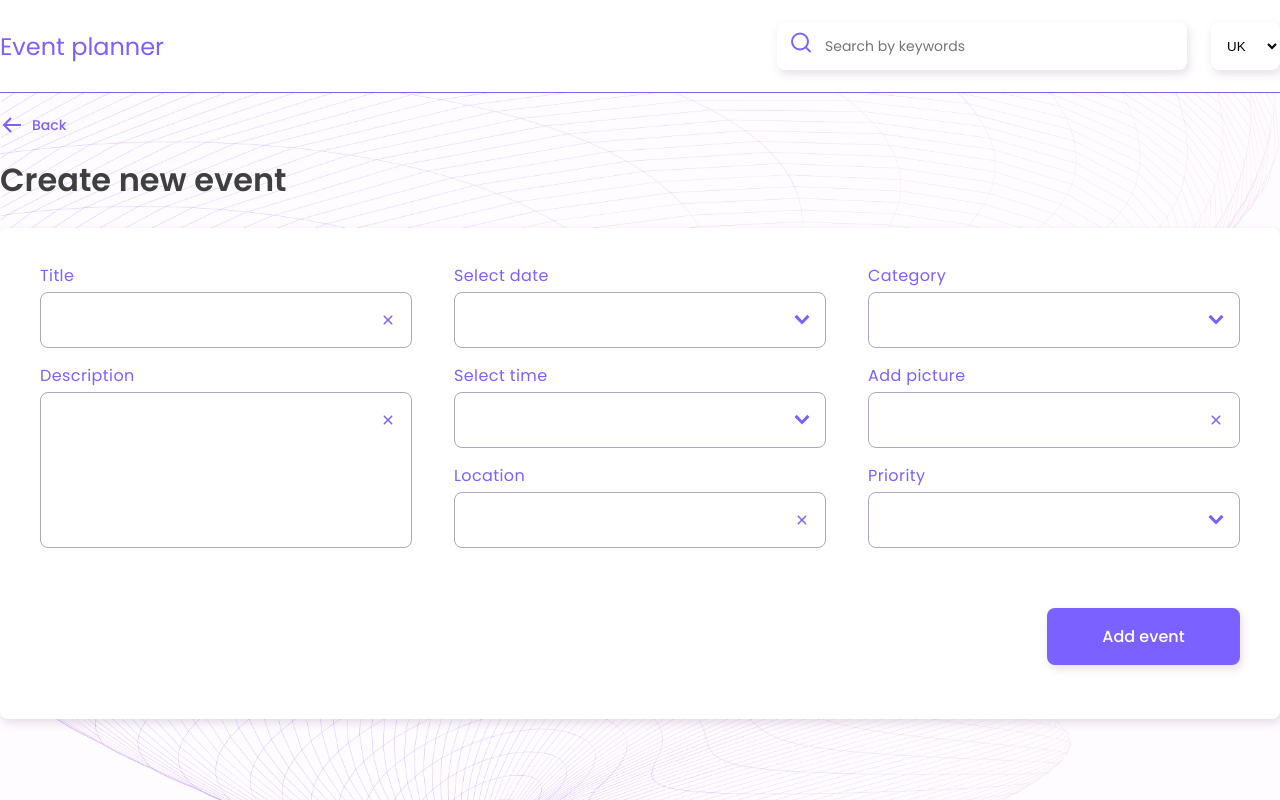
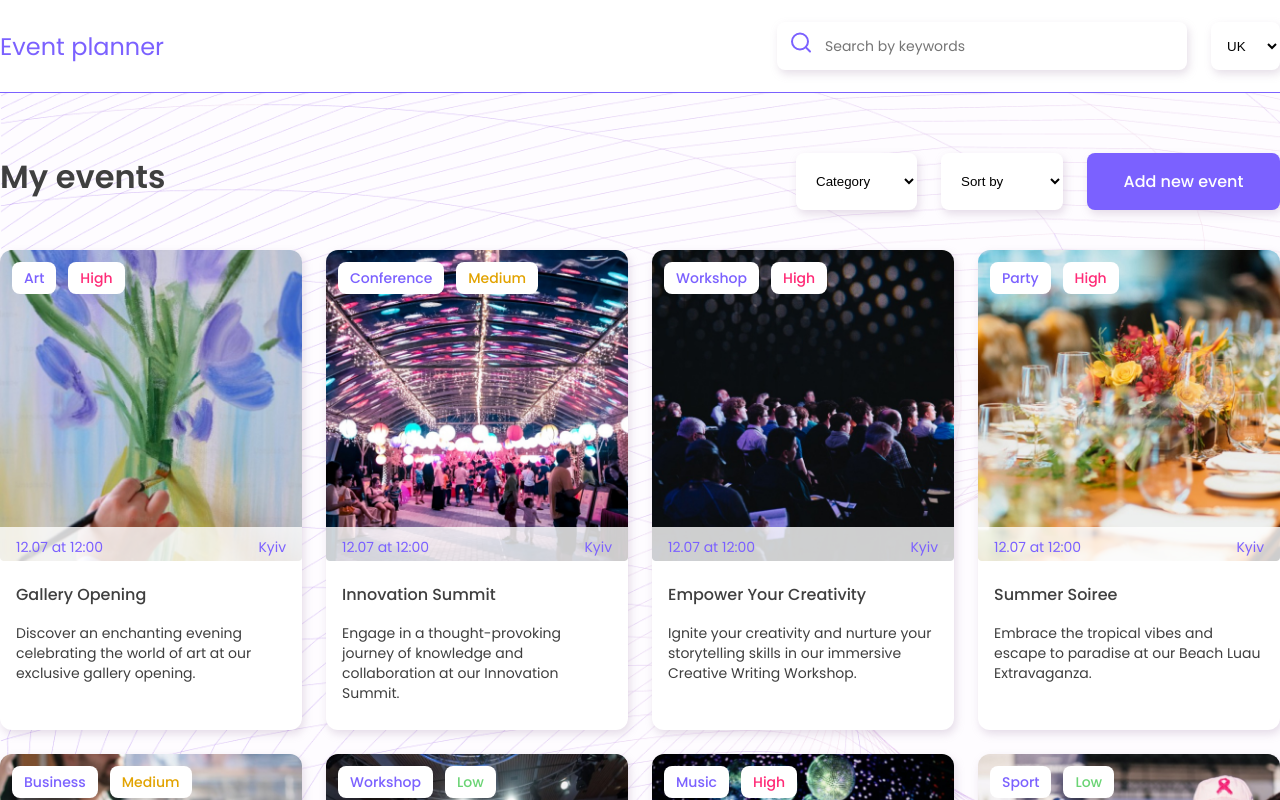
Before and after one commit to pabearyoga/Event-Planner, a React (Create React App) app: page / in a window 1280 px wide. Shown: the top 800 px of the page. Built offline with nearby package versions, Linux system fonts and the light colour scheme.

Commit message:
add Routeing

```diff
--- a/src/App.js
+++ b/src/App.js
@@ -1,39 +1,27 @@
-// import { lazy } from 'react';
-// import { Route, Routes } from 'react-router-dom';
+import React, { lazy } from 'react';
+import { Route, Routes } from 'react-router-dom';
 
 import { Layout } from './components/Layout/Layout';
 
-// import { Home } from './pages/Home/Home';
-import { CreateEvent } from './pages/CreateEvent/CreateEvent';
-// import { EventDetails } from './pages/EventDetails/EventDetails';
-// import { EditEvent } from './pages/EditEvent/EditEvent';
-
-// const Home = lazy(() => import('./pages/Home/Home'));
-// const CreateEvent = lazy(() => import('./pages/CreateEvent/CreateEvent'));
-// const EventDetails = lazy(() => import('./pages/EventDetails/EventDetails'));
-// const EditEvent = lazy(() => import('./pages/EditEvent/EditEvent'));
+const Home = lazy(() => import('./pages/Home/Home'));
+const CreateEvent = lazy(() => import('./pages/CreateEvent/CreateEvent'));
+const EventDetails = lazy(() => import('./pages/EventDetails/EventDetails'));
+const EditEvent = lazy(() => import('./pages/EditEvent/EditEvent'));
 
 function App() {
   return (
-    <Layout>
-      {/* <Home></Home> */}
-      <CreateEvent></CreateEvent>
-      {/* <EventDetails></EventDetails> */}
-      {/* <EditEvent></EditEvent> */}
-    </Layout>
-
-    // <Routes>
-    //   <Route path="/" element={<Layout />}>
-    //     <Route index element={<Home />} />
-    //       <Route path='create' element={<CreateEvent />} />
-    //       <Route path='event/:id' element={<EventDetails />} />
-    //       <Route path='edit' element={<EditEvent />} />
-    //     {/* 404 Not Found Page with delayed redirect */}
-    //     <Route path="*" element={
-    //       <NotFoundPage component={NotFound} redirectTo="/" />
-    //     } />
-    //   </Route>
-    // </Routes>
+    <Routes>
+      <Route path="/" element={<Layout />}>
+        <Route index element={<Home />} />
+        <Route path="create" element={<CreateEvent />} />
+        <Route path="event/:id" element={<EventDetails />} />
+        <Route path="edit" element={<EditEvent />} />
+        {/* 404 Not Found Page with delayed redirect */}
+        {/* <Route path="*" element={
+          <NotFoundPage component={NotFound} redirectTo="/" />
+        } /> */}
+      </Route>
+    </Routes>
   );
 }
 
--- a/src/components/Layout/Layout.jsx
+++ b/src/components/Layout/Layout.jsx
@@ -1,12 +1,21 @@
 import css from './Layout.module.css';
-import  Header  from '../Header/Header'
+import Header from '../Header/Header'
+
+import { Outlet } from 'react-router-dom';
+// import { Toaster } from 'react-hot-toast';
+// import { AppBar } from '../AppBar/AppBar';
+import { Suspense } from 'react';
 
 
-export const Layout = ({ children }) => {
+export const Layout = () => {
     return (
         <>
             <Header></Header>
-            <main className={css.container}>{children}</main>
+            <main className={css.container}>
+                <Suspense fallback={null}>
+                    <Outlet />
+                </Suspense>
+            </main>
         </>
     )
 };
--- a/src/index.js
+++ b/src/index.js
@@ -1,5 +1,7 @@
 import React from 'react';
 import ReactDOM from 'react-dom/client';
+
+import { BrowserRouter } from 'react-router-dom';
 
 import './index.css';
 import App from './App';
@@ -7,6 +9,8 @@ import App from './App';
 const root = ReactDOM.createRoot(document.getElementById('root'));
 root.render(
   <React.StrictMode>
-    <App />
+    <BrowserRouter basename="/">
+      <App />
+    </BrowserRouter>
   </React.StrictMode>
 );
--- a/src/pages/CreateEvent/CreateEvent.jsx
+++ b/src/pages/CreateEvent/CreateEvent.jsx
@@ -3,16 +3,22 @@ import { BackBnt } from '../../components/BackBnt/BackBnt'
 import Title from '../../components/Title/Title'
 import CreateEventForm from '../../components/CreateEventForm/CreateEventForm'
 
+import { NavLink } from 'react-router-dom';
 
 
 
-export const CreateEvent = () => {
+
+const CreateEvent = () => {
     return (
         <div className={css.home}>
-            <BackBnt></BackBnt>
+            <NavLink to="/">
+                <BackBnt></BackBnt>
+            </NavLink>
             <Title>Create new event</Title>
             <CreateEventForm></CreateEventForm>
 
         </div>
     )
 };
+
+export default CreateEvent
--- a/src/pages/EditEvent/EditEvent.jsx
+++ b/src/pages/EditEvent/EditEvent.jsx
@@ -1,10 +1,12 @@
 import css from './EditEvent.module.css';
 
 
-export const EditEvent = () => {
+const EditEvent = () => {
     return (
         <div className={css.home}>
             EditEvent
         </div>
     )
 };
+
+export default EditEvent
--- a/src/pages/EventDetails/EventDetails.jsx
+++ b/src/pages/EventDetails/EventDetails.jsx
@@ -1,10 +1,12 @@
 import css from './EventDetails.module.css';
 
 
-export const EventDetails = () => {
+const EventDetails = () => {
     return (
         <div className={css.home}>
             EventDetails
         </div>
     )
 };
+
+export default EventDetails
--- a/src/pages/Home/Home.jsx
+++ b/src/pages/Home/Home.jsx
@@ -7,9 +7,11 @@ import EventCardList from '../../components/EventCardList/EventCardList';
 
 import eventData from '../../utils/eventDB.json'
 
+import { NavLink } from 'react-router-dom';
 
 
-export const Home = () => {
+
+const Home = () => {
     return (
         <div className={css.home}>
             <div className={css.homeHeader}>
@@ -18,7 +20,9 @@ export const Home = () => {
                 <div className={css.settings}>
                     <Category></Category>
                     <SortBy></SortBy>
-                    <Btn>Add new event</Btn>
+                    <NavLink to="create">
+                        <Btn>Add new event</Btn>
+                    </NavLink>
                 </div>
             </div>
 
@@ -26,3 +30,5 @@ export const Home = () => {
         </div>
     )
 };
+
+export default Home
```
